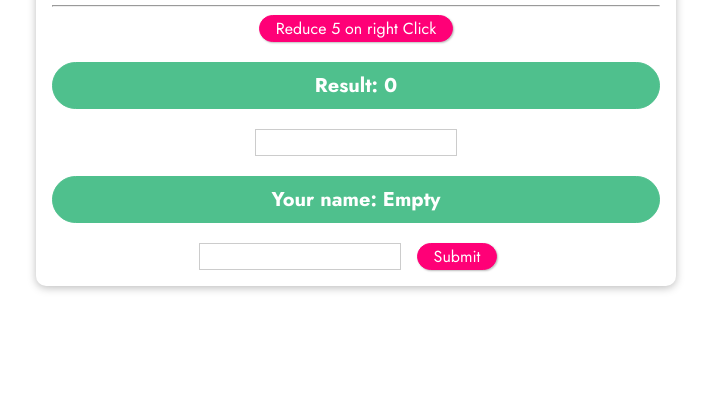
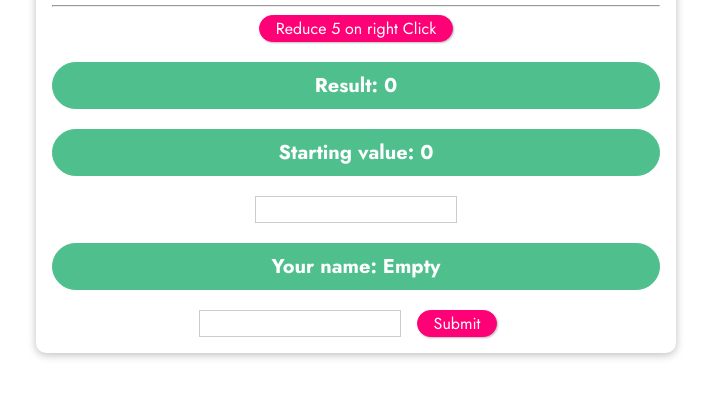
Before and after one commit to Gagandeep39/vue-event-binding, a plain HTML site: page index.html in a window 1280 px wide. Shown: the part 328-726 px from the top of the page, without its empty margins (284-995 px from the left). Drawn offline with nearby package versions, Linux system fonts and the light colour scheme.

Commit message:
Added v-onc

```diff
--- a/index.html
+++ b/index.html
@@ -24,6 +24,7 @@
       <!-- Event modifier -->
       <button v-on:click.right="reduce(5)">Reduce 5 on right Click</button>
       <p>Result: {{ counter }}</p>
+      <p v-once>Starting value: {{ counter }}</p>
       <!-- Easy way -->
       <!-- <input type="text" v-on:input="setName" /> -->
       <!-- Just for understanding -->
```
Also changed, not shown: 1 other file.
